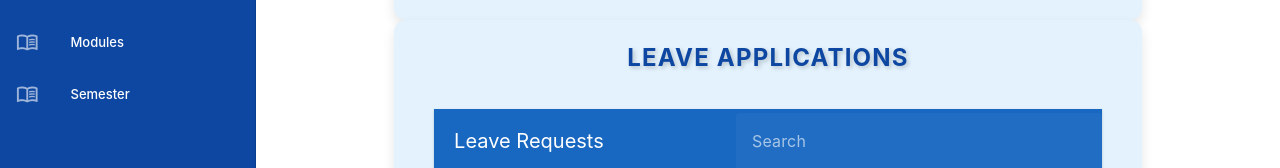
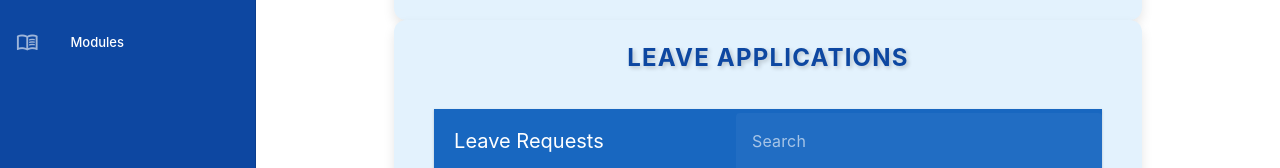
Before and after one commit to CXinCheng/Request-Management-System, a Vue app in the folder client/: page /dashboard in a window 1280 px wide. Shown: the part 243-411 px from the top of the page. Built offline with nearby package versions, Linux system fonts and the light colour scheme; sample sign-in values are in the browser's storage.

Commit message:
Update Sidebar.vue
shifted semester down to semester settings

```diff
--- a/client/src/components/Sidebar.vue
+++ b/client/src/components/Sidebar.vue
@@ -41,6 +41,14 @@
                     :to="{ name: 'ProfileView' }"
                     link
                 ></v-list-item>
+                <v-list-item
+                    v-if="user && user.role === 'Admin'"
+                    title="Semester Setting"
+                    prepend-icon="mdi-calendar-month-outline"
+                    to="/admin/Semester"
+                    active-class="SelectedTile-active"
+                    link
+                ></v-list-item>
                 <!-- <v-list-item
                     title="Notification Preferences"
                     prepend-icon="mdi-bell-outline"
@@ -78,6 +86,9 @@ const handleLogout = () => {
 };
 
 const items = computed(() => {
+
+    if (!user.value) return []; // Guard against user not being loaded yet
+
     switch (user.value.role) {
         case "Student":
             return [
@@ -133,11 +144,12 @@ const items = computed(() => {
                     title: "Modules",
                     icon: "mdi-book-open-variant-outline",
                     href: "/admin/modules",
-                },{
-                    title: "Semester",
-                    icon: "mdi-book-open-variant-outline",
-                    href: "/admin/Semester",
                 },
+                // {
+                //     title: "Semester",
+                //     icon: "mdi-book-open-variant-outline",
+                //     href: "/admin/Semester",
+                // },
             ];
     }
 });
```
